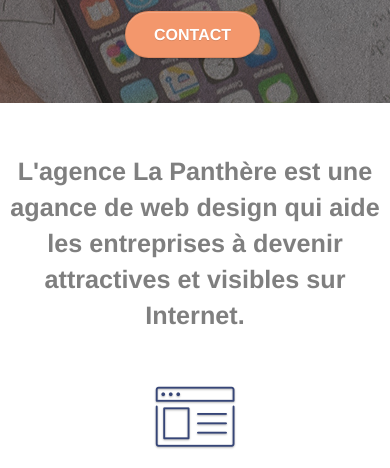
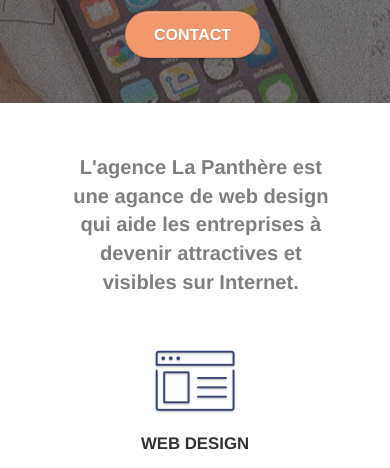
Before and after one commit to CioccaVincent/La-Panthere, a plain HTML site: page index.html in a window 390 px wide. Shown: the part 309-777 px from the top of the page. Drawn offline with Linux system fonts and the light colour scheme.

Commit message:
respnsive

```diff
--- a/style.css
+++ b/style.css
@@ -1070,6 +1070,14 @@ h4 {
         display: flex;
         justify-content: space-around;
     }
+
+    b {
+        font-size: 1.2em;
+        display: block;
+        width: 85%;
+        padding-left: 18%;
+        text-align: center;
+    }
 }
 
 @media (max-width: 767px) {
```
